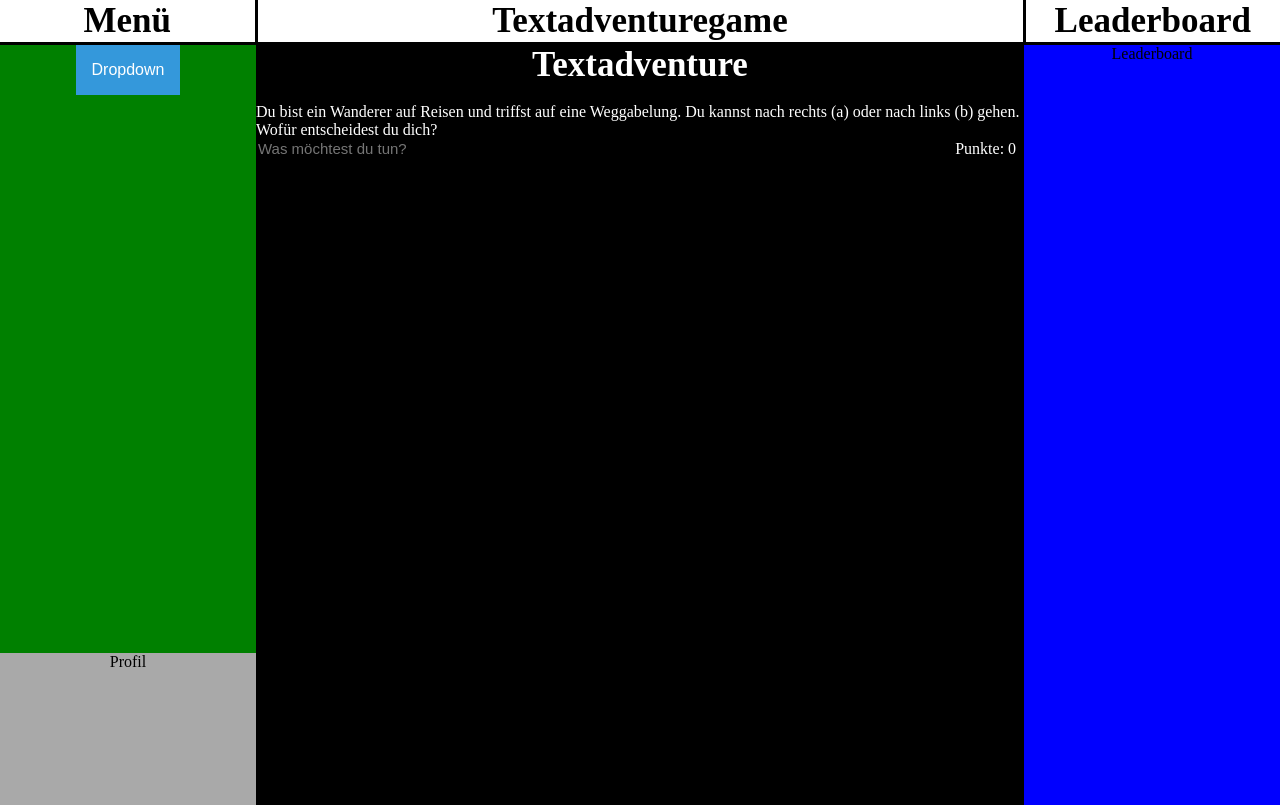
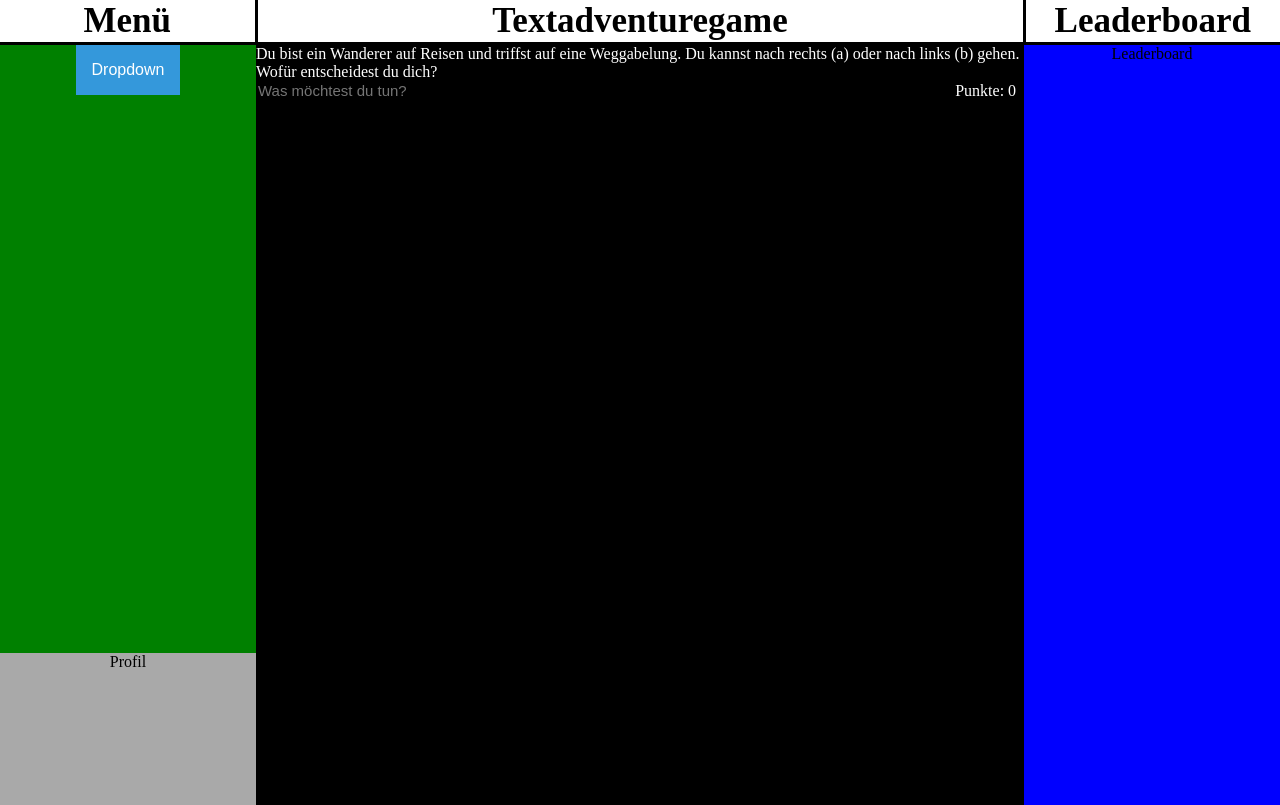
Before and after one commit to Zafkiel1312/TextAdventure, a website: page src/SpielGUI.html in a window 1280 px wide. Drawn offline with nearby package versions, Linux system fonts and the light colour scheme.

Commit message:
Name des Spieles entfernt

```diff
--- a/src/CSS/stylesheet.css
+++ b/src/CSS/stylesheet.css
@@ -2,7 +2,6 @@ body {
     text-align: center;
     margin: 0;
     padding: 0;
-    overflow-y: hidden;
 }
 h1{
     margin: 0;
@@ -65,12 +64,7 @@ tr:nth-child(1) td:nth-child(3){
     overflow-x: hidden;
     overflow-y: auto;
 }
-#divgamename{
 
-}
-.gamename{
-    text-align: center;
-}
 #divgamecontent{
 
 }
--- a/src/SpielGUI.html
+++ b/src/SpielGUI.html
@@ -7,6 +7,7 @@
 <!-- ToDo Linien einfügen bei den Divs -->
 <!-- ToDo Dropdowns bearbeiten -->
 <!-- ToDo Gucken ob man die Scrollbar verbannnen kann -->
+<!-- ToDo Einfügen der Label ändern -->
 
 <!DOCTYPE html>
 <html lang="en">
@@ -28,7 +29,7 @@
             <h1 id="menueueber">Menü</h1>
         </td>
         <td>
-            <h1 id="textadventuregameueber">Textadventuregame</h1>
+            <h1 id="textadventuregameueber" class="textadventuregame">Textadventuregame</h1>
         </td>
         <td>
             <h1 id="leaderboardueber">Leaderboard</h1>
@@ -54,10 +55,6 @@
 </div>
 <!--  ------------------------------------------------------------------------------------------ -->
 <div class="box" id="game">
-        <div id="divgamename">
-            <h1 class="gamename">Textadventure</h1>
-        </div>
-        <br>
         <div id="divgamecontent">
             <label class="labelgamecontent">
                 Sie sehen einen Wald
```
